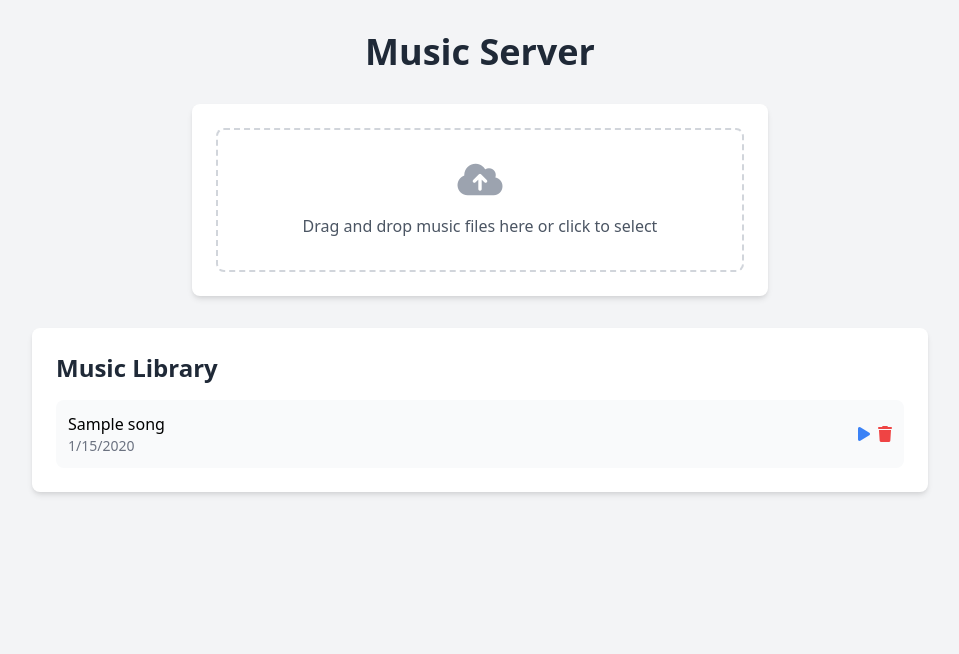
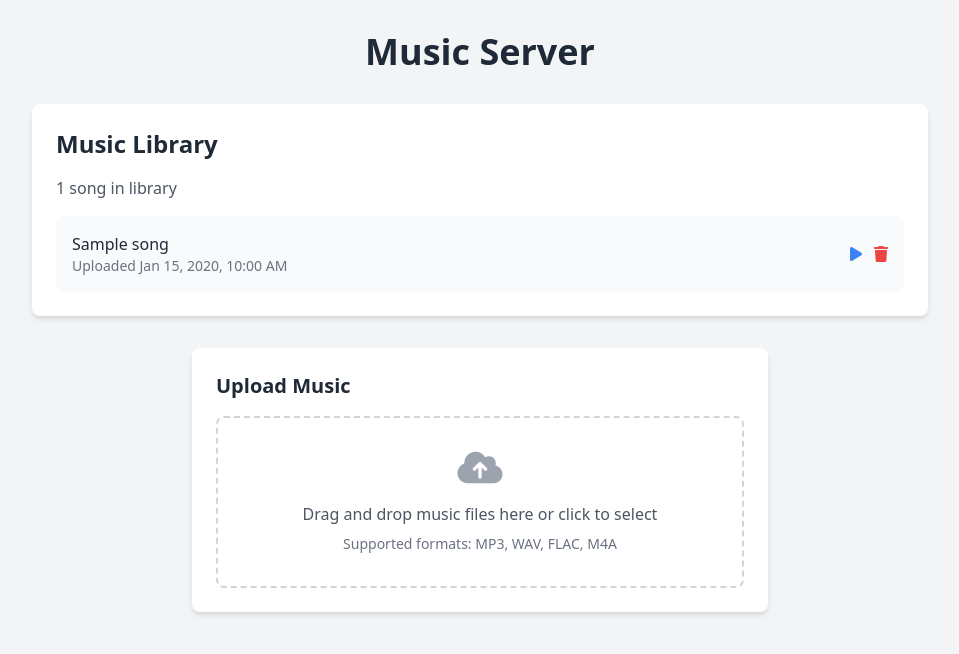
Before and after one commit to nahalewski/Lime, a Flask app: page / in a window 1280 px wide. Shown: the top 654 px of the page, without its empty margins (160-1119 px from the left). Run offline with Flask 3, Linux system fonts and the light colour scheme; tables that the repository leaves empty hold one stand-in row (values such as "Sample post").

Commit message:
Updated web interface with improved song list and upload progress

```diff
--- a/templates/index.html
+++ b/templates/index.html
@@ -11,27 +11,37 @@
     <div class="container mx-auto px-4 py-8">
         <h1 class="text-4xl font-bold text-center mb-8 text-gray-800">Music Server</h1>
 
-        <!-- Upload Section -->
-        <div class="mb-8">
-            <div class="max-w-xl mx-auto bg-white rounded-lg shadow-md p-6">
-                <div id="drop-zone" class="border-2 border-dashed border-gray-300 rounded-lg p-8 text-center cursor-pointer hover:border-blue-500 transition-colors">
-                    <i class="fas fa-cloud-upload-alt text-4xl text-gray-400 mb-4"></i>
-                    <p class="text-gray-600">Drag and drop music files here or click to select</p>
-                    <input type="file" id="file-input" multiple accept="audio/*" class="hidden">
-                </div>
-                <div id="upload-progress" class="mt-4 hidden">
-                    <div class="bg-gray-200 rounded-full h-2">
-                        <div class="bg-blue-500 rounded-full h-2 w-0 transition-all" id="progress-bar"></div>
-                    </div>
+        <!-- Music Library -->
+        <div class="max-w-4xl mx-auto bg-white rounded-lg shadow-md p-6 mb-8">
+            <h2 class="text-2xl font-semibold mb-4 text-gray-800">Music Library</h2>
+            <div id="song-count" class="text-gray-600 mb-4"></div>
+            <div id="song-list" class="space-y-2">
+                <!-- Songs will be populated here -->
+                <div class="text-gray-500 text-center py-8" id="no-songs-message">
+                    No songs uploaded yet
                 </div>
             </div>
         </div>
 
-        <!-- Music Library -->
-        <div class="max-w-4xl mx-auto bg-white rounded-lg shadow-md p-6">
-            <h2 class="text-2xl font-semibold mb-4 text-gray-800">Music Library</h2>
-            <div id="song-list" class="space-y-2">
-                <!-- Songs will be populated here -->
+        <!-- Upload Section -->
+        <div class="mb-8">
+            <div class="max-w-xl mx-auto bg-white rounded-lg shadow-md p-6">
+                <h2 class="text-xl font-semibold mb-4 text-gray-800">Upload Music</h2>
+                <div id="drop-zone" class="border-2 border-dashed border-gray-300 rounded-lg p-8 text-center cursor-pointer hover:border-blue-500 transition-colors">
+                    <i class="fas fa-cloud-upload-alt text-4xl text-gray-400 mb-4"></i>
+                    <p class="text-gray-600">Drag and drop music files here or click to select</p>
+                    <p class="text-sm text-gray-500 mt-2">Supported formats: MP3, WAV, FLAC, M4A</p>
+                    <input type="file" id="file-input" multiple accept="audio/*" class="hidden">
+                </div>
+                <div id="upload-progress" class="mt-4 hidden">
+                    <div class="flex justify-between mb-1">
+                        <span class="text-sm text-gray-600">Uploading...</span>
+                        <span class="text-sm text-gray-600" id="progress-text">0%</span>
+                    </div>
+                    <div class="bg-gray-200 rounded-full h-2">
+                        <div class="bg-blue-500 rounded-full h-2 w-0 transition-all duration-300" id="progress-bar"></div>
+                    </div>
+                </div>
             </div>
         </div>
     </div>
@@ -41,8 +51,11 @@
             const dropZone = document.getElementById('drop-zone');
             const fileInput = document.getElementById('file-input');
             const progressBar = document.getElementById('progress-bar');
+            const progressText = document.getElementById('progress-text');
             const uploadProgress = document.getElementById('upload-progress');
             const songList = document.getElementById('song-list');
+            const songCount = document.getElementById('song-count');
+            const noSongsMessage = document.getElementById('no-songs-message');
 
             // Handle drag and drop
             dropZone.addEventListener('dragover', (e) => {
@@ -69,6 +82,11 @@
                 handleFiles(fileInput.files);
             });
 
+            function updateProgress(percent) {
+                progressBar.style.width = `${percent}%`;
+                progressText.textContent = `${Math.round(percent)}%`;
+            }
+
             function handleFiles(files) {
                 uploadProgress.classList.remove('hidden');
                 const formData = new FormData();
@@ -77,20 +95,48 @@
                     formData.append('files[]', file);
                 }
 
-                fetch('/api/upload', {
-                    method: 'POST',
-                    body: formData
-                })
-                .then(response => response.json())
-                .then(data => {
-                    console.log(data);
+                const xhr = new XMLHttpRequest();
+                xhr.open('POST', '/api/upload', true);
+
+                xhr.upload.onprogress = (e) => {
+                    if (e.lengthComputable) {
+                        const percent = (e.loaded / e.total) * 100;
+                        updateProgress(percent);
+                    }
+                };
+
+                xhr.onload = function() {
+                    if (xhr.status === 200) {
+                        const response = JSON.parse(xhr.responseText);
+                        console.log(response);
                         loadSongs();
+                    } else {
+                        console.error('Upload failed');
+                    }
+                    setTimeout(() => {
                         uploadProgress.classList.add('hidden');
-                })
-                .catch(error => {
-                    console.error('Error:', error);
+                        updateProgress(0);
+                    }, 1000);
+                };
+
+                xhr.onerror = function() {
+                    console.error('Upload failed');
                     uploadProgress.classList.add('hidden');
-                });
+                    updateProgress(0);
+                };
+
+                xhr.send(formData);
+            }
+
+            function formatDate(dateString) {
+                const options = {
+                    year: 'numeric',
+                    month: 'short',
+                    day: 'numeric',
+                    hour: '2-digit',
+                    minute: '2-digit'
+                };
+                return new Date(dateString).toLocaleDateString(undefined, options);
             }
 
             function loadSongs() {
@@ -98,35 +144,56 @@
                     .then(response => response.json())
                     .then(songs => {
                         songList.innerHTML = '';
+                        if (songs.length === 0) {
+                            noSongsMessage.classList.remove('hidden');
+                            songCount.textContent = 'No songs in library';
+                        } else {
+                            noSongsMessage.classList.add('hidden');
+                            songCount.textContent = `${songs.length} song${songs.length === 1 ? '' : 's'} in library`;
+
                             songs.forEach(song => {
                                 const songElement = document.createElement('div');
-                            songElement.className = 'flex items-center justify-between p-3 bg-gray-50 rounded-lg';
+                                songElement.className = 'flex items-center justify-between p-4 bg-gray-50 rounded-lg hover:bg-gray-100 transition-colors';
                                 songElement.innerHTML = `
-                                <div>
-                                    <h3 class="font-medium">${song.title || song.filename}</h3>
-                                    <p class="text-sm text-gray-500">${new Date(song.uploaded_at).toLocaleDateString()}</p>
+                                    <div class="flex-1">
+                                        <h3 class="font-medium text-gray-800">${song.title || song.filename}</h3>
+                                        <p class="text-sm text-gray-500">Uploaded ${formatDate(song.uploaded_at)}</p>
                                     </div>
-                                <div class="flex space-x-2">
-                                    <button onclick="playSong(${song.id})" class="text-blue-500 hover:text-blue-700">
+                                    <div class="flex space-x-3">
+                                        <button onclick="playSong(${song.id})" class="text-blue-500 hover:text-blue-700 transition-colors">
                                             <i class="fas fa-play"></i>
                                         </button>
-                                    <button onclick="deleteSong(${song.id})" class="text-red-500 hover:text-red-700">
+                                        <button onclick="deleteSong(${song.id})" class="text-red-500 hover:text-red-700 transition-colors">
                                             <i class="fas fa-trash"></i>
                                         </button>
                                     </div>
                                 `;
                                 songList.appendChild(songElement);
                             });
+                        }
+                    })
+                    .catch(error => {
+                        console.error('Error loading songs:', error);
+                        songCount.textContent = 'Error loading songs';
                     });
             }
 
             // Initial load
             loadSongs();
+
+            // Refresh song list every 30 seconds
+            setInterval(loadSongs, 30000);
         });
 
+        let currentAudio = null;
+
         function playSong(id) {
-            const audio = new Audio(`/api/stream/${id}`);
-            audio.play();
+            if (currentAudio) {
+                currentAudio.pause();
+                currentAudio = null;
+            }
+            currentAudio = new Audio(`/api/stream/${id}`);
+            currentAudio.play();
         }
 
         function deleteSong(id) {
@@ -134,9 +201,13 @@
                 fetch(`/api/delete/${id}`, {
                     method: 'DELETE'
                 })
+                .then(response => response.json())
                 .then(() => {
                     document.querySelector('#song-list').innerHTML = '';
                     loadSongs();
+                })
+                .catch(error => {
+                    console.error('Error deleting song:', error);
                 });
             }
         }
```
Also changed, not shown: 1 other file. Lines whose indentation alone changed are shown as unchanged.
